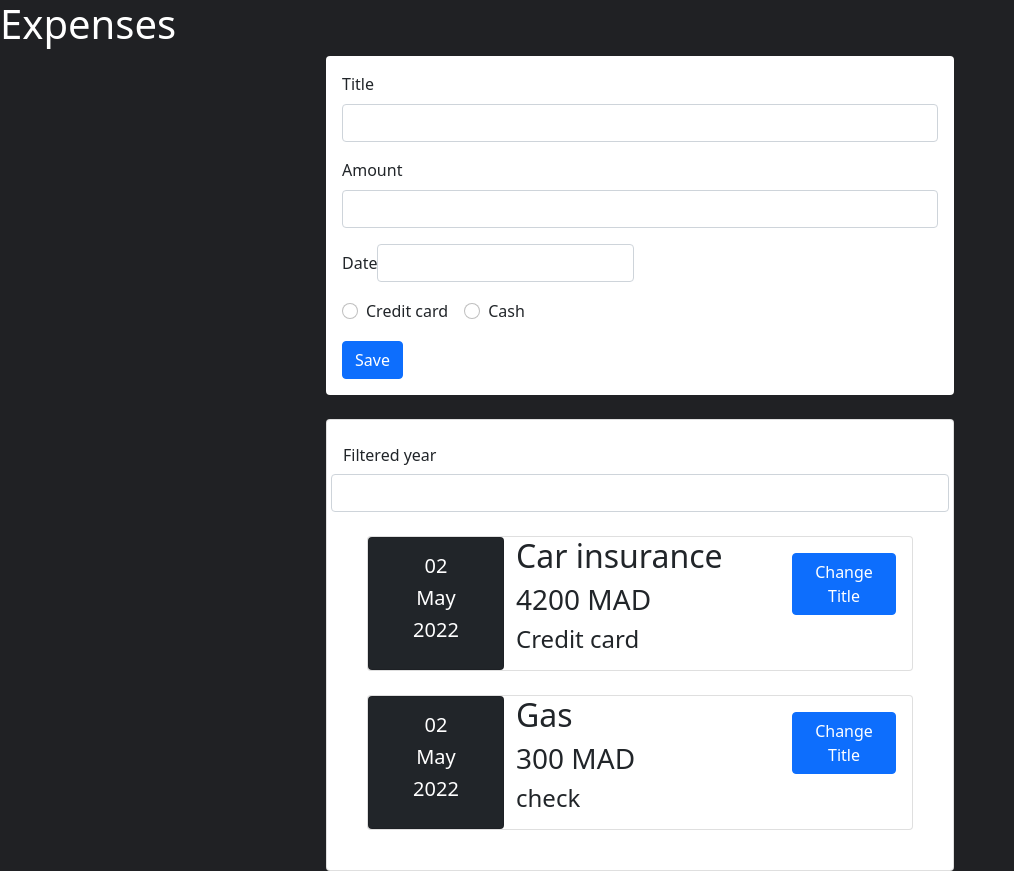
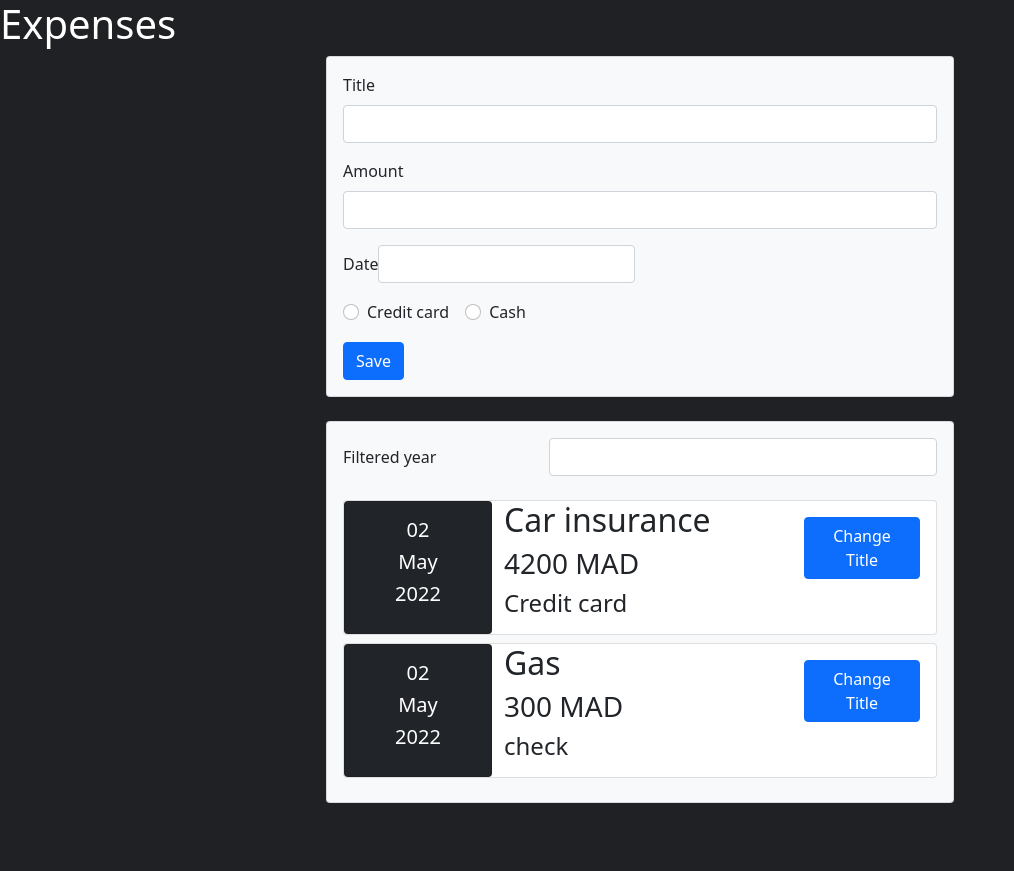
Before and after one commit to bouhouchmarouane/expenses-app, a React (Create React App) app: page / in a window 1280 px wide. Shown: the whole page, without its empty margins (0-1014 px from the left). After the commit the page ends 827 px from the top, so only its background shows below. Built offline with nearby package versions, Linux system fonts and the light colour scheme.

Commit message:
styling and fixing stuff

```diff
--- a/src/App.js
+++ b/src/App.js
@@ -1,6 +1,6 @@
 import Expenses from "./components/Expenses";
 import ExpenseForm from "./components/ExpenseForm";
-import FilterExpense from "./components/FilterExpense";
+import { ExpenseFilter } from "./components/ExpenseFilter";
 import { useState } from "react";
 import Card from "./components/Card";
 
@@ -23,13 +23,13 @@ const INITIAL_EXPENSES = [
 
 const App = () => {
   const [expenses, setExpenses] = useState(INITIAL_EXPENSES);
-  const [filteredYear, setFilteredYear] = useState('');
+  const [filteredYear, setFilteredYear] = useState("");
   var filteredExpenses = [...expenses];
 
   const addExpenseDataHandler = (enteredExpenseData) => {
     const newExpenseData = {
       id: Math.random().toString(),
-      ...enteredExpenseData
+      ...enteredExpenseData,
     };
     setExpenses([newExpenseData, ...expenses]);
   };
@@ -37,24 +37,33 @@ const App = () => {
   const filteredYearchangeHandler = (selectedYear) => {
     setFilteredYear(selectedYear);
     setExpenses(expenses);
-  }
+  };
 
   return (
     <div className="row">
-        <style>{"body { background-color: #202124; }"}</style>
-        <h1 style={{color: 'white'}}>Expenses</h1>
+      <style>{"body { background-color: #202124; }"}</style>
+
+      <h1 style={{ color: "white" }}>Expenses</h1>
 
       <div className="col-lg-3 col-md-2 col-sm-0"></div>
       <div className="col-lg-6 col-md-8 col-sm12">
-        <ExpenseForm onSaveEnteredData={addExpenseDataHandler}/>
         <Card>
-          <FilterExpense onFilteredYearChanged={filteredYearchangeHandler} selected={filteredYear}/>
-          <Expenses expenseItems={filteredExpenses} filterYearSelected={filteredYear}/>
+          <ExpenseForm onSaveEnteredData={addExpenseDataHandler} />
+        </Card>
+        <Card>
+            <ExpenseFilter
+              onFilteredYearChanged={filteredYearchangeHandler}
+              selected={filteredYear}
+            />
+          <Expenses
+            expenseItems={filteredExpenses}
+            filterYearSelected={filteredYear}
+          />
         </Card>
       </div>
       <div className="col-lg-3 col-md-2 col-sm-0"></div>
     </div>
   );
-}
+};
 
 export default App;
--- a/src/components/Card.js
+++ b/src/components/Card.js
@@ -1,6 +1,6 @@
 const Card = (props) => {
     return(
-      <div className="card">
+      <div className="card bg-light mb-4">
           <div className="card-body">
               {props.children}
           </div>
--- /dev/null
+++ b/src/components/ExpenseCard.js
@@ -0,0 +1,10 @@
+const ExpenseCard = (props) => {
+    return(
+      <div className="card mb-2">
+          <div className="card-body p-0">
+              {props.children}
+          </div>
+      </div>
+    );
+}
+export default ExpenseCard;
--- /dev/null
+++ b/src/components/ExpenseFilter.js
@@ -0,0 +1,27 @@
+export const ExpenseFilter = (props) => {
+  const yearChangeHandler = (event) => {
+    props.onFilteredYearChanged(event.target.value);
+  };
+
+  return (
+    <div className="row mb-4 form-group">
+      <label htmlFor="filteredYear" className="col-md-4 col-form-label">
+        Filtered year
+      </label>
+      <div className="col-md-8">
+        <select
+          id="filteredYear"
+          className="form-control"
+          onChange={yearChangeHandler}
+          value={props.selected}
+        >
+          <option value={""}></option>
+          <option value={"2020"}>2020</option>
+          <option value={"2021"}>2021</option>
+          <option value={"2022"}>2022</option>
+        </select>
+      </div>
+    </div>
+  );
+};
+export default ExpenseFilter;
--- a/src/components/ExpenseForm.css
+++ /dev/null
@@ -1,6 +0,0 @@
-.new-expense-form {
-    background-color: white;
-    padding: 1em;
-    border-radius: 0.25rem;
-
-}
--- a/src/components/ExpenseForm.js
+++ b/src/components/ExpenseForm.js
@@ -2,7 +2,6 @@ import { useState } from "react";
 import DatePicker from "react-datepicker";
 
 import "react-datepicker/dist/react-datepicker.css";
-import "./ExpenseForm.css";
 
 export const ExpenseForm = (props) => {
   const [enteredTitle, setEnteredTitle] = useState('');
@@ -33,15 +32,10 @@ export const ExpenseForm = (props) => {
     }
 
     props.onSaveEnteredData(newExpense);
-
-    /* setEnteredTitle('');
-    setEnteredAmount('');
-    setEnteredDate('');
-    setEnteredPaymentMethod('cash'); */
   };
 
   return (
-    <div className="new-expense-form mb-4">
+    <div className="new-expense-form">
       <form onSubmit={submitHandler}>
         <div className="mb-3">
           <label htmlFor="title" className="form-label">
--- a/src/components/ExpenseItem.js
+++ b/src/components/ExpenseItem.js
@@ -1,3 +1,5 @@
+import Card from "./Card";
+import ExpenseCard from "./ExpenseCard";
 import ExpenseDate from "./ExpenseDate";
 
 const ExpenseItem = (props) => {
@@ -7,8 +9,8 @@ const ExpenseItem = (props) => {
     const paymentMethod = props.paymentMethod;
 
     return (
-      <div className="card m-4">
-        <div className="card-body row m-0" style={{padding: 0}}>
+      <ExpenseCard>
+        <div className="card-body row m-0 p-0" style={{padding: 0}}>
           <ExpenseDate date={date} />
           <div className="card-title col-xl-6 col-lg-7">
             <h2>{title}</h2>
@@ -19,7 +21,7 @@ const ExpenseItem = (props) => {
             <button className="btn btn-primary">Change Title</button>
           </div>
         </div>
-      </div>
+      </ExpenseCard>
     );
 }
 
--- a/src/components/FilterExpense.js
+++ /dev/null
@@ -1,18 +0,0 @@
-export const FilterExpense = (props) => {
-  const yearChangeHandler = (event) => {
-    props.onFilteredYearChanged(event.target.value);
-  }
-
-  return (
-    <div className="row">
-      <label htmlFor="filteredYear" className="col-md-4 col-form-label">Filtered year</label>
-      <select id="filteredYear" className="form-control col-md-8" onChange={yearChangeHandler} value={props.selected}>
-        <option value={''}></option>
-        <option value={'2020'}>2020</option>
-        <option value={'2021'}>2021</option>
-        <option value={'2022'}>2022</option>
-      </select>
-    </div>
-  );
-};
-export default FilterExpense;
```
